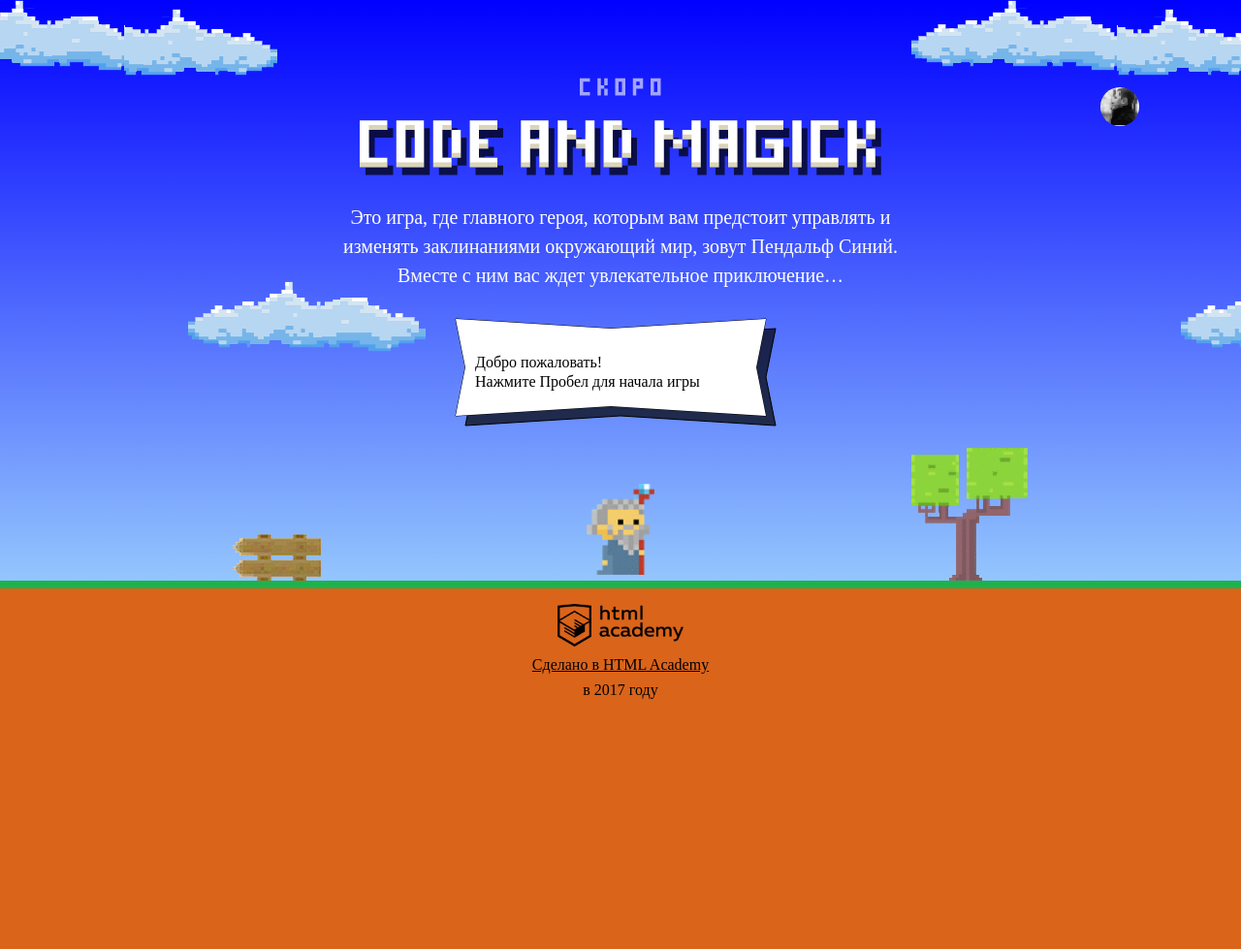
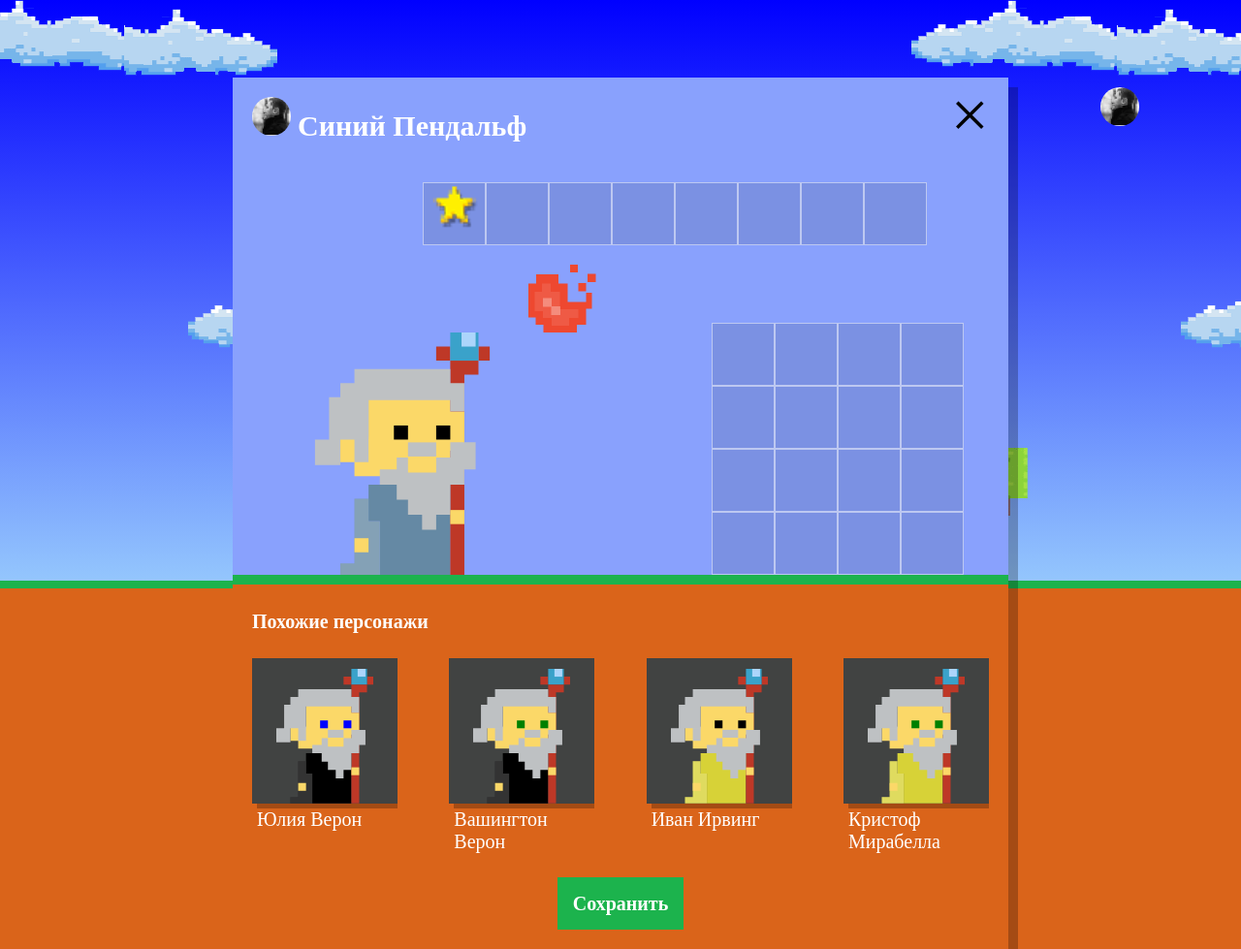
Before and after one commit to evgeniy1st/853351-code-and-magick-19, a website: page index.html in a window 1280 px wide. Shown: the whole page at 97% size. Before the commit the page ends 800 px from the top, so only its background shows below. Drawn offline with Linux system fonts and the light colour scheme; a web font is replaced by a local one.

Commit message:
добавляет панель похожих персонажей

```diff
--- a/index.html
+++ b/index.html
@@ -199,6 +199,7 @@
         return height * 2/3;
       }
 </script>
+<script src="js/setup.js"></script>
 <script src="js/stat.js"></script>
 <script src="js/game.js"></script>
 
--- /dev/null
+++ b/js/setup.js
@@ -0,0 +1,70 @@
+'use strict';
+
+var setup = document.querySelector('.setup');
+var similarCharacters = [];
+var listOfNames = ['Иван', 'Хуан Себастьян', 'Мария', 'Кристоф', 'Виктор', 'Юлия', 'Люпита', 'Вашингтон'];
+var listOfLastNames = ['да Марья', 'Верон', 'Мирабелла', 'Вальц', 'Онопко', 'Топольницкая', 'Нионго', 'Ирвинг'];
+var listOfColors = ['rgb(101, 137, 164)', 'rgb(241, 43, 107)', 'rgb(146, 100, 161)', 'rgb(56, 159, 117)', 'rgb(215, 210, 55)', 'rgb(0, 0, 0)'];
+var listOfEyesColors = ['black', 'red', 'blue', 'yellow', 'green'];
+var similarListElement = setup.querySelector('.setup-similar-list');
+var similarWizardTemplate = document.querySelector('#similar-wizard-template').content.querySelector('.setup-similar-item');
+
+var getRandomNumber = function (min, max) {
+  min = Math.ceil(min);
+  max = Math.floor(max);
+  return Math.floor(Math.random() * (max - min)) + min;
+};
+
+var getRamdomName = function (arrNames, arrLastNames) {
+  var name = arrNames[getRandomNumber(0, arrNames.length)];
+  var lastName = arrLastNames[getRandomNumber(0, arrLastNames.length)];
+  return name + ' ' + lastName;
+};
+
+var getRandomColor = function (arrColor) {
+  var color = arrColor[getRandomNumber(0, arrColor.length)];
+  return color;
+};
+
+var getRandomEyesColor = function (arrEyeColor) {
+  var eyeColor = arrEyeColor[getRandomNumber(0, arrEyeColor.length)];
+  return eyeColor;
+};
+
+var getRandomData = function (arr, quantity) {
+  for (var i = 0; i < quantity; i++) {
+    arr[i] = {
+      name: getRamdomName(listOfNames, listOfLastNames),
+      coatColor: getRandomColor(listOfColors),
+      eyesColor: getRandomEyesColor(listOfEyesColors)
+    };
+  }
+  return arr;
+};
+
+var createWizard = function (character) {
+  var wizard = similarWizardTemplate.cloneNode(true);
+
+  wizard.querySelector('.setup-similar-label').textContent = character.name;
+  wizard.querySelector('.wizard-coat').style.fill = character.coatColor;
+  wizard.querySelector('.wizard-eyes').style.fill = character.eyesColor;
+
+  return wizard;
+};
+
+var renderWizard = function (characters) {
+  for (var i = 0; i < characters.length; i++) {
+    fragment.appendChild(createWizard(characters[i]));
+  }
+  similarListElement.appendChild(fragment);
+};
+
+setup.classList.remove('hidden');
+
+getRandomData(similarCharacters, 4);
+
+var fragment = document.createDocumentFragment();
+
+renderWizard(similarCharacters);
+
+setup.querySelector('.setup-similar').classList.remove('hidden');
```
